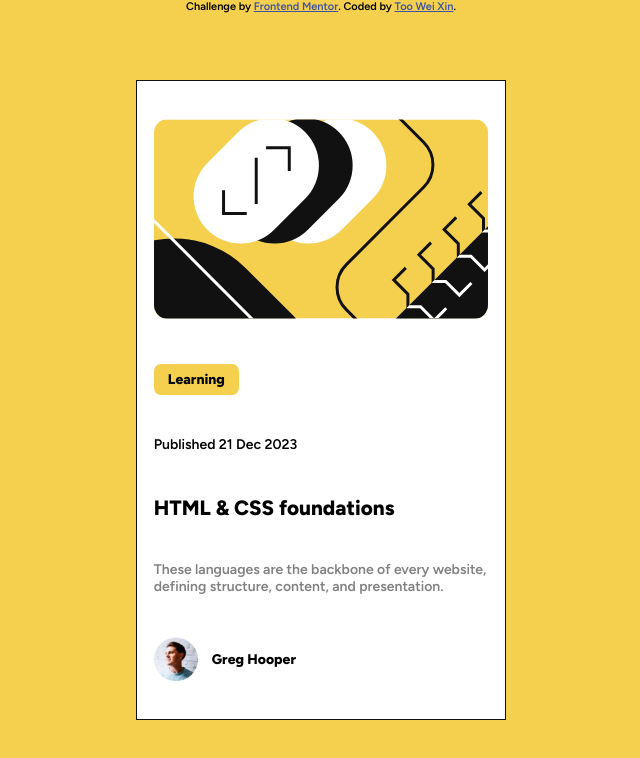
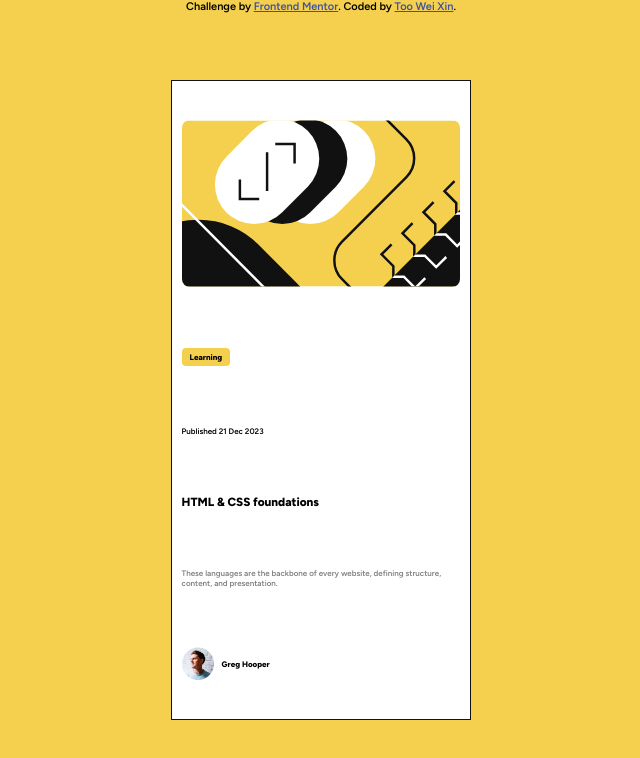
Before and after one commit to WeiXinToo/frontend-mentor-weixin, a plain HTML site: page blog-preview-card/index.html in a window 1280 px wide. Shown: the whole page, without its empty margins (319-959 px from the left). Drawn offline with Linux system fonts and the light colour scheme.

Commit message:
Update style.css by adding media query for landscape mode.

```diff
--- a/blog-preview-card/style.css
+++ b/blog-preview-card/style.css
@@ -160,3 +160,19 @@ p:hover {
 ::selection {
   background-color: var(--BGCOLOR);
 }
+
+@media screen and (orientation:landscape) {
+
+  :root {
+  /*TYPOGRAPHY*/
+  --FS:0.8rem;
+  }
+
+  main {
+    display: flex;
+    width: 80%;
+    max-width: 300px;
+    min-height: 300px;
+    overflow: scroll;
+  }
+}
```
